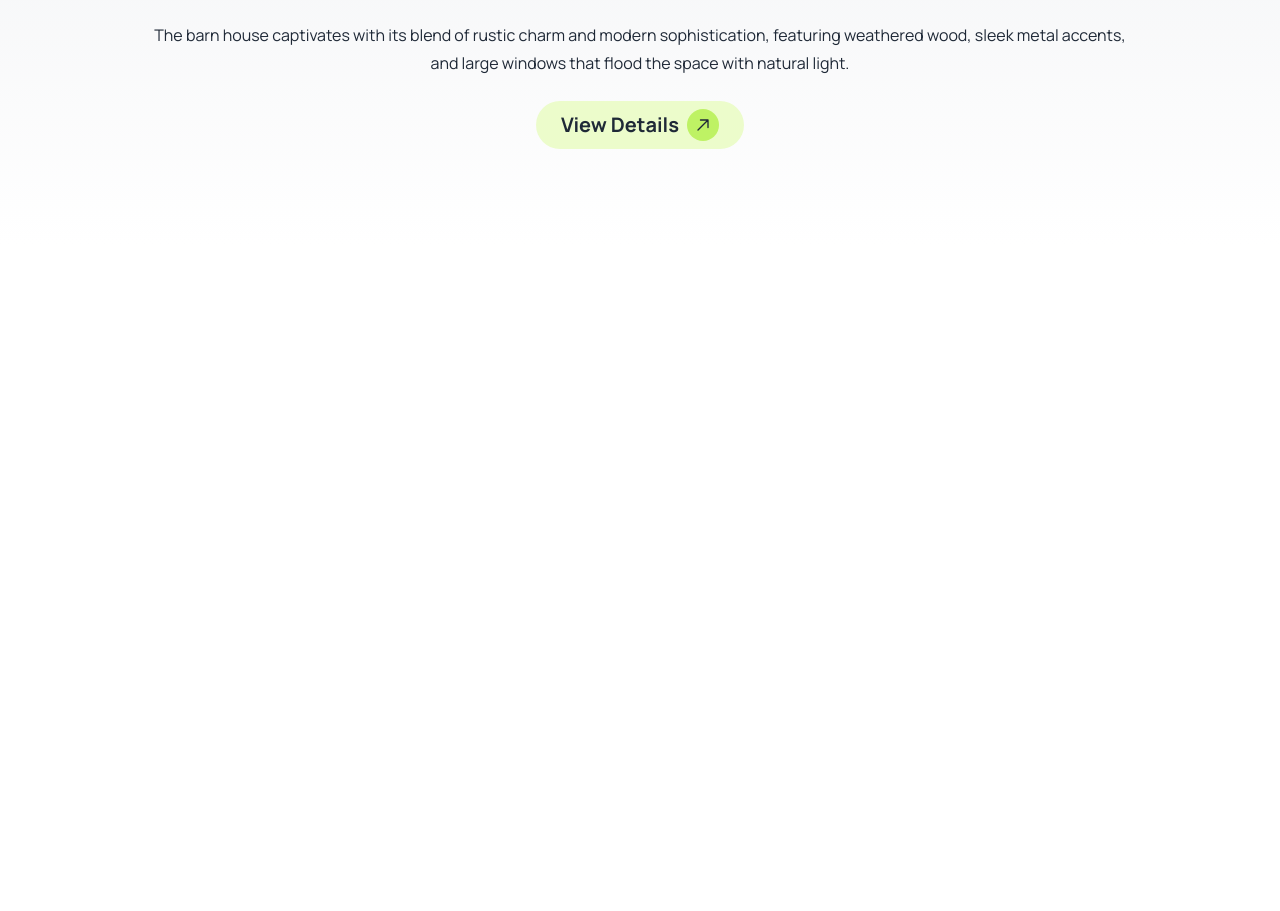
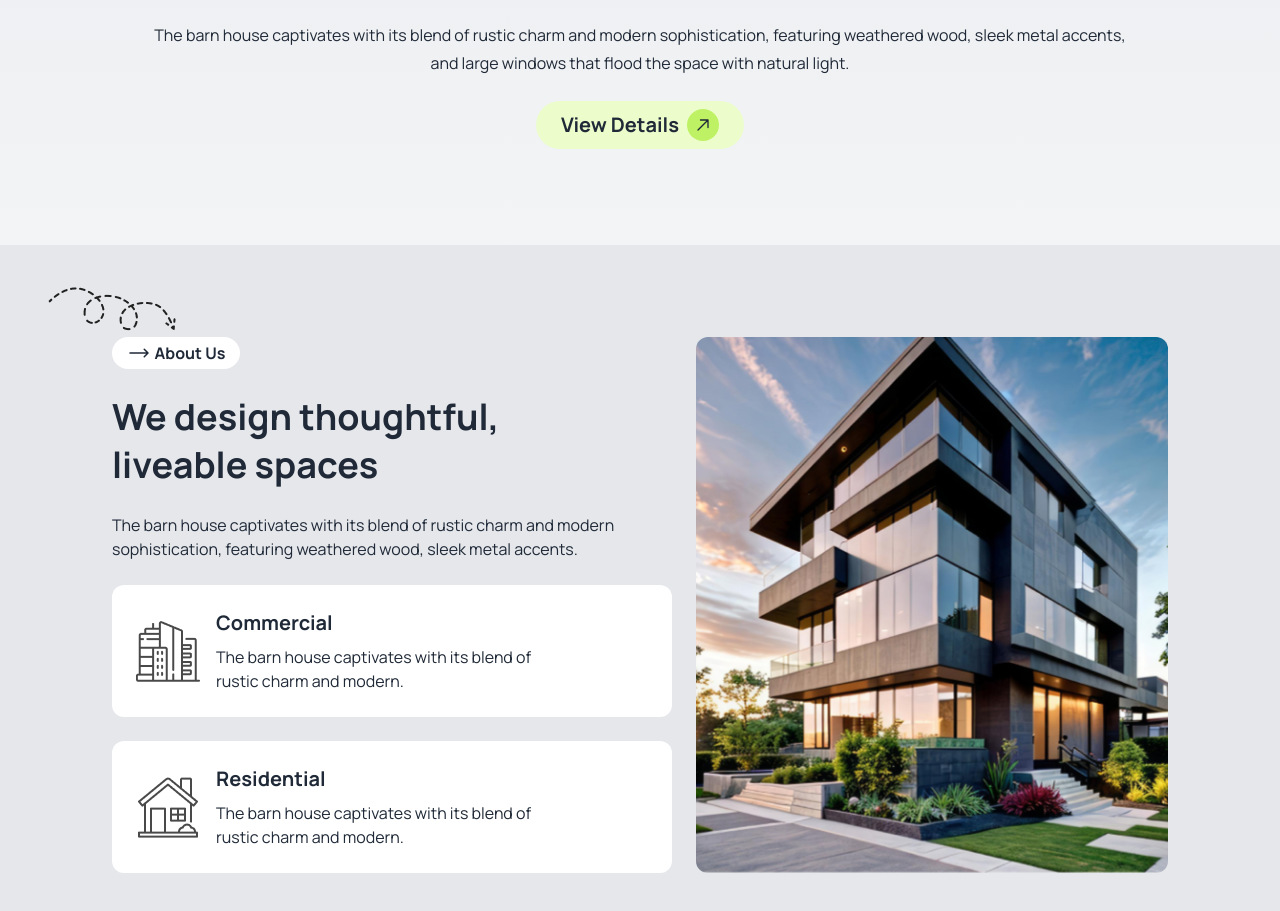
Before and after one commit to Afroza79/assignment-3, a plain HTML site: page index.html in a window 1280 px wide. Shown: the part 607-1518 px from the top of the page. Before the commit the page ends 852 px from the top, so only its background shows below. Drawn offline with nearby package versions, Linux system fonts and the light colour scheme; some icons are missing.

Commit message:
added about us part

```diff
--- a/index.html
+++ b/index.html
@@ -23,7 +23,10 @@
       type="text/css"
     />
     <!-- Heroicons -->
-    <link rel="stylesheet" href="https://cdn.jsdelivr.net/npm/heroicons@2.1.5/dist/heroicons.min.css"/>
+    <link
+      rel="stylesheet"
+      href="https://cdn.jsdelivr.net/npm/heroicons@2.1.5/dist/heroicons.min.css"
+    />
 
     <script src="https://cdn.tailwindcss.com"></script>
     <script>
@@ -31,7 +34,8 @@
         theme: {
           extend: {
             backgroundImage: {
-          custom_gradient: 'linear-gradient(180deg, rgb(247, 241, 241), rgba(255, 255, 255, 0) 100%)',
+              custom_gradient:
+                "linear-gradient(180deg, rgb(247, 241, 241), rgba(255, 255, 255, 0) 100%)",
             },
             colors: {
               clifford: "#da373d",
@@ -52,7 +56,9 @@
             <div
               class="items-center inline-block w-7 h-7 mx-auto text-center bg-lime-300 rounded-3xl"
             >
-              <i class="rotate-45 text-sm fa-solid fa-arrow-up-long translate-y-0.5"></i>
+              <i
+                class="rotate-45 text-sm fa-solid fa-arrow-up-long translate-y-0.5"
+              ></i>
             </div>
             <div>
               <h1 class="font-bold text-2xl lg:text-3xl">Rinterio</h1>
@@ -61,29 +67,61 @@
         </div>
         <div class="navbar-center hidden lg:flex md:!ml-[-136px]">
           <ul class="menu menu-horizontal px-1 text-base">
-            <li  class="text-gray-600 font-bold"><a class="hover:!bg-transparent">Home</a></li>
-            <li class="text-gray-500"><a class="hover:!bg-transparent">Services</a></li>
-            <li class="text-gray-500"><a class="hover:!bg-transparent">Protfolio</a></li>
-            <li class="text-gray-500"><a class="hover:!bg-transparent">Blogs</a></li>
-            <li class="text-gray-500"><a class="hover:!bg-transparent">Contact Us</a></li>
+            <li class="text-gray-600 font-bold">
+              <a class="hover:!bg-transparent">Home</a>
+            </li>
+            <li class="text-gray-500">
+              <a class="hover:!bg-transparent">Services</a>
+            </li>
+            <li class="text-gray-500">
+              <a class="hover:!bg-transparent">Protfolio</a>
+            </li>
+            <li class="text-gray-500">
+              <a class="hover:!bg-transparent">Blogs</a>
+            </li>
+            <li class="text-gray-500">
+              <a class="hover:!bg-transparent">Contact Us</a>
+            </li>
           </ul>
         </div>
 
         <div class="navbar-end">
           <div class="hidden lg:flex items-center xl:gap-6 lg:gap-4">
             <div class="bg-white xl:w-12 xl:h-12 lg:w-20 lg:h-10 rounded-3xl">
-              <svg xmlns="http://www.w3.org/2000/svg" fill="none" viewBox="0 0 24 24" stroke-width="1" stroke="currentColor" class="mx-auto xl:size-8 lg:size-6 xl:translate-y-2 lg:translate-y-2 text-gray-500">
-                <path stroke-linecap="round" stroke-linejoin="round" d="m21 21-5.197-5.197m0 0A7.5 7.5 0 1 0 5.196 5.196a7.5 7.5 0 0 0 10.607 10.607Z" />
+              <svg
+                xmlns="http://www.w3.org/2000/svg"
+                fill="none"
+                viewBox="0 0 24 24"
+                stroke-width="1"
+                stroke="currentColor"
+                class="mx-auto xl:size-8 lg:size-6 xl:translate-y-2 lg:translate-y-2 text-gray-500"
+              >
+                <path
+                  stroke-linecap="round"
+                  stroke-linejoin="round"
+                  d="m21 21-5.197-5.197m0 0A7.5 7.5 0 1 0 5.196 5.196a7.5 7.5 0 0 0 10.607 10.607Z"
+                />
               </svg>
             </div>
             <div class="bg-white xl:w-12 xl:h-12 lg:w-20 lg:h-10 rounded-3xl">
-              <svg xmlns="http://www.w3.org/2000/svg" fill="none" viewBox="0 0 24 24" stroke-width="1" stroke="currentColor" class="xl:size-8 lg:size-6 xl:translate-y-2 lg:translate-y-2 mx-auto text-gray-500">
-                <path stroke-linecap="round" stroke-linejoin="round" d="M2.25 3h1.386c.51 0 .955.343 1.087.835l.383 1.437M7.5 14.25a3 3 0 0 0-3 3h15.75m-12.75-3h11.218c1.121-2.3 2.1-4.684 2.924-7.138a60.114 60.114 0 0 0-16.536-1.84M7.5 14.25 5.106 5.272M6 20.25a.75.75 0 1 1-1.5 0 .75.75 0 0 1 1.5 0Zm12.75 0a.75.75 0 1 1-1.5 0 .75.75 0 0 1 1.5 0Z" />
+              <svg
+                xmlns="http://www.w3.org/2000/svg"
+                fill="none"
+                viewBox="0 0 24 24"
+                stroke-width="1"
+                stroke="currentColor"
+                class="xl:size-8 lg:size-6 xl:translate-y-2 lg:translate-y-2 mx-auto text-gray-500"
+              >
+                <path
+                  stroke-linecap="round"
+                  stroke-linejoin="round"
+                  d="M2.25 3h1.386c.51 0 .955.343 1.087.835l.383 1.437M7.5 14.25a3 3 0 0 0-3 3h15.75m-12.75-3h11.218c1.121-2.3 2.1-4.684 2.924-7.138a60.114 60.114 0 0 0-16.536-1.84M7.5 14.25 5.106 5.272M6 20.25a.75.75 0 1 1-1.5 0 .75.75 0 0 1 1.5 0Zm12.75 0a.75.75 0 1 1-1.5 0 .75.75 0 0 1 1.5 0Z"
+                />
               </svg>
-
             </div>
 
-            <a class="btn bg-lime-300 rounded-3xl xl:text-lg lg:text-base font-bold hover:!bg-transparent"
+            <a
+              class="btn bg-lime-300 rounded-3xl xl:text-lg lg:text-base font-bold hover:!bg-transparent"
               >Book Consult
               <div
                 class="items-center inline-block w-7 h-7 mx-auto text-center bg-black rounded-3xl"
@@ -94,7 +132,10 @@
             ></a>
           </div>
           <div class="dropdown dropdown-end">
-            <label tabindex="0" class="btn btn-ghost lg:hidden bg-white rounded-3xl text-lg">
+            <label
+              tabindex="0"
+              class="btn btn-ghost lg:hidden bg-white rounded-3xl text-lg"
+            >
               <i class="fa-solid fa-bars text-gray-500"></i>
             </label>
             <ul
@@ -113,18 +154,129 @@
     </header>
     <main>
       <!-- Banner  -->
-      <section class="px-5 xl:px-28 lg:px-10 md:px-4 lg:pt-3 pb-24">
+      <section class="px-5 pb-10 xl:px-28 lg:px-10 md:px-4 lg:pt-3 lg:pb-24">
         <div>
-          <img src="./assets/banner.png" alt="banner" class="mx-auto w-64 h-40 lg:w-[571px] lg:h-80">
-          <h1 class="text-2xl lg:text-6xl text-center font-bold mt-4 mb-6 leading-8 lg:leading-[80px]">A barn house of this design has a striking appearance</h1>
-          <p class="text-sm lg:text-base text-center leading-6 lg:leading-7 lg:w-[973px] mx-auto mb-6">The barn house captivates with its blend of rustic charm and modern sophistication, featuring weathered wood, sleek metal accents, and large windows that flood the space with natural light.</p>
-          <div class="flex gap-2 text-base lg:text-xl font-bold items-center justify-center bg-lime-100 lg:w-52 mx-auto h-12 rounded-3xl">
+          <img
+            src="./assets/banner.png"
+            alt="banner"
+            class="mx-auto w-64 h-40 lg:w-[571px] lg:h-80"
+          />
+          <h1
+            class="text-2xl lg:text-6xl text-center font-bold mt-4 mb-6 leading-8 lg:leading-[80px]"
+          >
+            A barn house of this design has a striking appearance
+          </h1>
+          <p
+            class="text-sm lg:text-base text-center leading-6 lg:leading-7 lg:w-[973px] mx-auto mb-6"
+          >
+            The barn house captivates with its blend of rustic charm and modern
+            sophistication, featuring weathered wood, sleek metal accents, and
+            large windows that flood the space with natural light.
+          </p>
+          <div
+            class="flex gap-2 text-base lg:text-xl font-bold items-center justify-center bg-lime-100 lg:w-52 mx-auto h-12 rounded-3xl"
+          >
             View Details
             <span class="bg-lime-300 w-8 h-8 inline-block rounded-3xl">
-              <svg xmlns="http://www.w3.org/2000/svg" fill="none" viewBox="0 0 24 24" stroke-width="2" stroke="currentColor" class="size-4 translate-x-1/2 translate-y-1/2">
-              <path stroke-linecap="round" stroke-linejoin="round" d="m4.5 19.5 15-15m0 0H8.25m11.25 0v11.25" />
-            </svg>
+              <svg
+                xmlns="http://www.w3.org/2000/svg"
+                fill="none"
+                viewBox="0 0 24 24"
+                stroke-width="2"
+                stroke="currentColor"
+                class="size-4 translate-x-1/2 translate-y-1/2"
+              >
+                <path
+                  stroke-linecap="round"
+                  stroke-linejoin="round"
+                  d="m4.5 19.5 15-15m0 0H8.25m11.25 0v11.25"
+                />
+              </svg>
             </span>
+          </div>
+        </div>
+      </section>
+      <!-- About Us -->
+      <section
+        class="px-5 pt-10 pb-6 xl:px-28 lg:px-10 md:px-4 lg:pt-3 lg:pb-24 bg-gray-200"
+      >
+        <img
+          src="./assets/Vector.png"
+          alt="sprial"
+          class="hidden lg:block absolute top-[894px] left-12"
+        />
+        <div class="lg:flex gap-6 lg:mt-20">
+          <div>
+            <div
+              class="flex items-center justify-center bg-white w-32 text-base font-bold px-2 py-1 rounded-3xl gap-1 mx-auto lg:m-0"
+            >
+              <svg
+                xmlns="http://www.w3.org/2000/svg"
+                fill="none"
+                viewBox="0 0 24 24"
+                stroke-width="1.5"
+                stroke="currentColor"
+                class="size-6"
+              >
+                <path
+                  stroke-linecap="round"
+                  stroke-linejoin="round"
+                  d="M17.25 8.25 21 12m0 0-3.75 3.75M21 12H3"
+                />
+              </svg>
+              About Us
+            </div>
+            <h1
+              class="my-3 lg:my-6 text-2xl lg:text-4xl font-bold lg:w-[477px] lg:leading-[48px] lg:text-left text-center"
+            >
+              We design thoughtful, liveable spaces
+            </h1>
+            <p
+              class="text-sm lg:text-base lg:text-left text-center leading-6 lg:w-[560px] mb-6"
+            >
+              The barn house captivates with its blend of rustic charm and
+              modern sophistication, featuring weathered wood, sleek metal
+              accents.
+            </p>
+            <div
+              class="bg-white mb-4 flex lg:items-center gap-4 p-6 rounded-xl lg:mb-6"
+            >
+              <img
+                src="./assets/commercial.png"
+                alt="commercial"
+                class="w-10 h-10 lg:w-auto lg:h-auto"
+              />
+              <div>
+                <h3 class="text-base lg:text-xl font-bold mb-2">Commercial</h3>
+                <p class="lg:w-80">
+                  The barn house captivates with its blend of rustic charm and
+                  modern.
+                </p>
+              </div>
+            </div>
+            <div
+              class="bg-white flex mb-6 lg:mb-0 lg:items-center gap-4 p-6 rounded-xl"
+            >
+              <img
+                src="./assets/residential.png"
+                alt="residential"
+                class="w-10 h-10 lg:w-auto lg:h-auto"
+              />
+              <div>
+                <h3 class="text-base lg:text-xl font-bold mb-2">Residential</h3>
+                <p class="lg:w-80">
+                  The barn house captivates with its blend of rustic charm and
+                  modern.
+                </p>
+              </div>
+            </div>
+          </div>
+          <div>
+            <img
+              src="./assets/Rectangle.png"
+              alt="about-us"
+              class="w-full h-56 object-cover lg:w-[573px] lg:h-full rounded-xl"
+            />
           </div>
         </div>
       </section>
```
